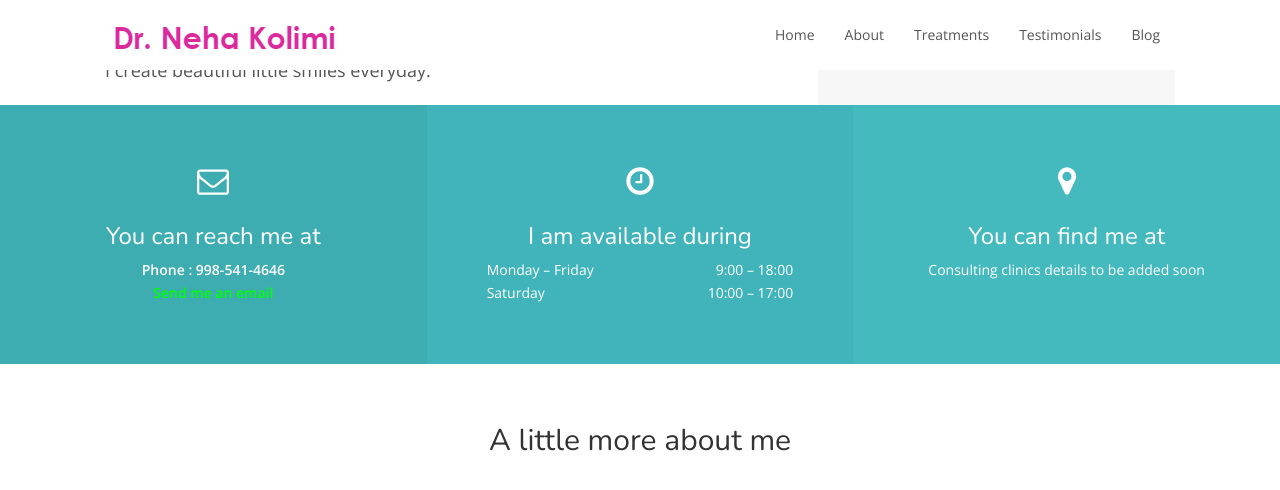
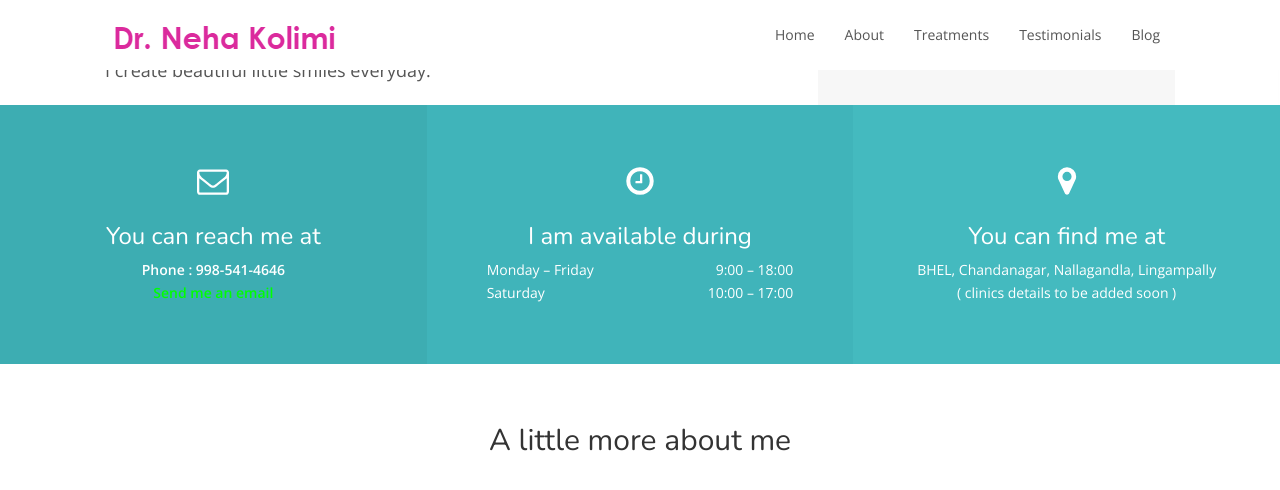
Before and after one commit to nehakolimi/nehakolimi.github.io, a Jekyll site: the page built from index.html, in a window 1280 px wide and 900 px high, scrolled down 441 px, cut to the strip 0-493 px from the top of the window. Shown: the top 490 px of the strip. Built offline with Jekyll 4.4.1, drawn with Linux system fonts in a browser that asks for light colours; nearby versions of some CDN libraries.

Commit message:
Location updated

```diff
--- a/_config.yml
+++ b/_config.yml
@@ -19,7 +19,7 @@ contact:
     phone: +919985414646
     emergency:
     email: kolimineha@gmail.com
-    address: Consulting clinics details to be added soon
+    address: BHEL, Chandanagar, Nallagandla, Lingampally ( clinics details to be added soon )
 
 # Opening hours
 monday_friday: 9:00 – 18:00
```
